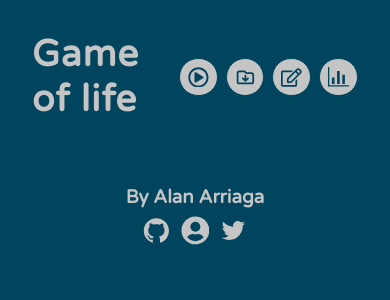
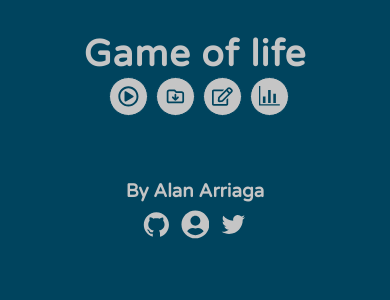
Before and after one commit to A14Narriaga/game-of-life, a React (Create React App) app: page / in a window 390 px wide. Shown: the top 300 px of the page. Built offline with nearby package versions, Linux system fonts and the light colour scheme.

Commit message:
New changes

```diff
--- a/src/components/Footer.tsx
+++ b/src/components/Footer.tsx
@@ -6,17 +6,17 @@ const Footer = () => {
     <footer>
       <section className="footer-container">
         <h3>By Alan Arriaga</h3>
-        <ul className="options">
-          <li>
+        <div className="options">
+          <a href="https://github.com/A14Narriaga">
             <AiFillGithub />
-          </li>
-          <li>
+          </a>
+          <a href="https://a14narriaga.netlify.app/">
             <FaUserCircle />
-          </li>
-          <li>
+          </a>
+          <a href="https://twitter.com/A14Narriaga">
             <AiOutlineTwitter />
-          </li>
-        </ul>
+          </a>
+        </div>
       </section>
     </footer>
   )
--- a/src/scss/App.scss
+++ b/src/scss/App.scss
@@ -89,7 +89,7 @@ body {
         display: flex;
         justify-content: center;
         align-items: center;
-        li {
+        a {
           margin: 0 0.3rem;
           color: $text-color;
           display: flex;
@@ -106,3 +106,9 @@ body {
     }
   }
 }
+
+@media (max-width: 485px) {
+  .header-container {
+    flex-direction: column;
+  }
+}
```
